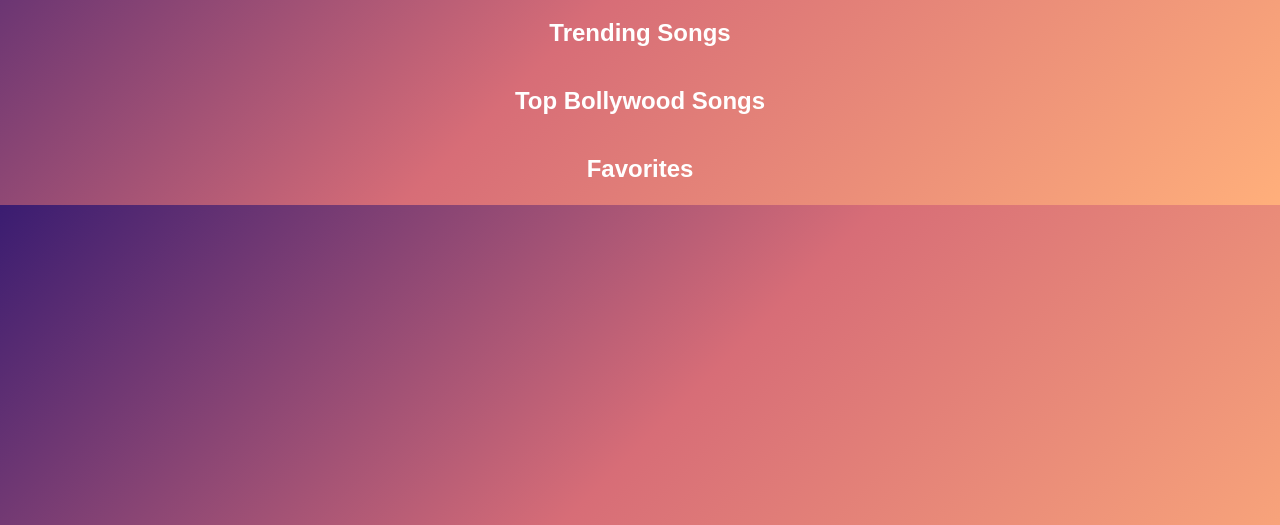
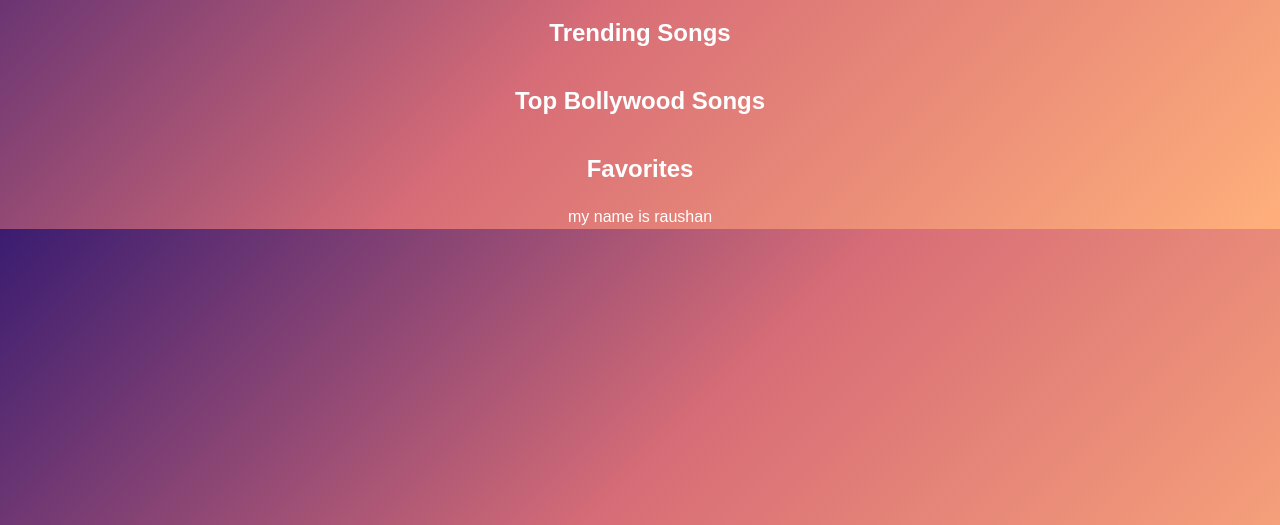
Before and after one commit to Shivam07Singh/Code-Trailblazers_006, a plain HTML site: page album.html in a window 1280 px wide. Shown: the part 275-800 px from the top of the page. Drawn offline with nearby package versions, Linux system fonts and the light colour scheme; no server answers.

Commit message:
update h2

```diff
--- a/album.html
+++ b/album.html
@@ -22,7 +22,7 @@
   <div id="bollyContainer" class="song-container grid grid-cols-2 sm:grid-cols-3 md:grid-cols-4 lg:grid-cols-5 gap-4 px-4"></div>
   <h2 id="favoritesTitle" class="text-2xl font-semibold text-center my-4">Favorites</h2>
   <div id="favoritesContainer" class="song-container grid grid-cols-2 sm:grid-cols-3 md:grid-cols-4 lg:grid-cols-5 gap-4 px-4"></div>
-
+  <h2>my name is raushan</h2>
   <script src="./album.js"></script>
 </body>
 </html>
```
